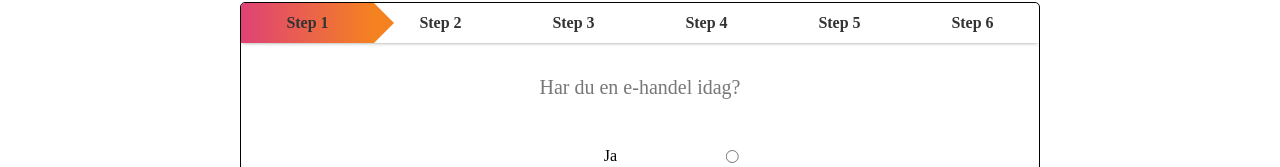
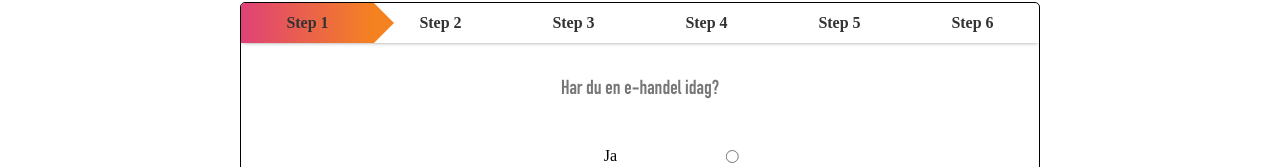
Before and after one commit to bergerik/nxt-vue, a Vue app: page / in a window 1280 px wide. Shown: the part 220-387 px from the top of the page. Built offline with nearby package versions, Linux system fonts and the light colour scheme.

Commit message:
klar med fontfamily

```diff
--- a/src/App.vue
+++ b/src/App.vue
@@ -23,7 +23,10 @@ export default {
 
 <style>
 @import url("https://fonts.googleapis.com/css2?family=Open+Sans&display=swap");
-@import url("");
+@font-face {
+  font-family: font;
+  src: url("./fontFamily/dd249adc-d304-4402-a800-a60c0dd08605.woff2");
+}
 
 * {
   padding: 0;
@@ -40,7 +43,7 @@ h2,
 h3,
 h5 {
   font-weight: 400;
-  font-family: "DIN_1451 LT W04 Engschrift";
+  font-family: font;
 }
 
 h1 {
```
Also changed, not shown: src/fontFamily/dd249adc-d304-4402-a800-a60c0dd08605.woff2 (added), src/fontFamily/fa-solid-900.woff2 (added).
